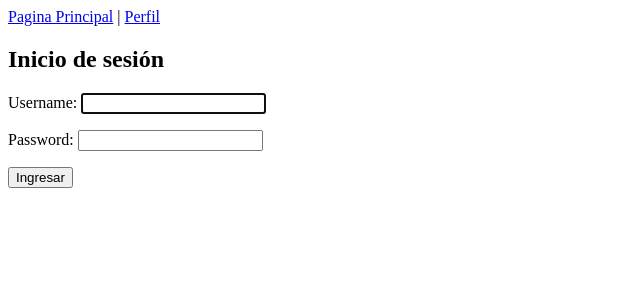
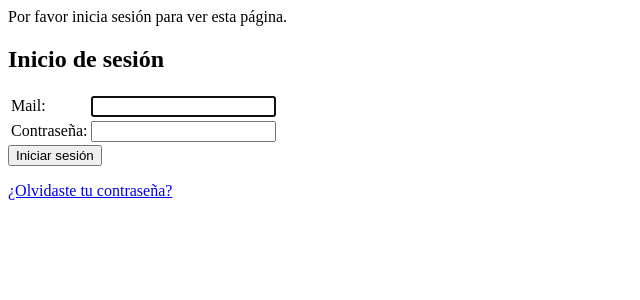
Before and after one commit to lucasquieresopa/proyecto_veterinaria, a Django app: a page that uses pages/templates/registration/login.html in a window 1280 px wide. Shown: the top 300 px of the page, without its empty margins (0-640 px from the left). Run offline with Django 4.2, Linux system fonts and the light colour scheme.

Commit message:
personalizo el login

```diff
--- a/pages/templates/registration/login.html
+++ b/pages/templates/registration/login.html
@@ -1,14 +1,38 @@
 <!-- templates/registration/login.html -->
 <!-- se agrega una carpeta "registration" porque django por defecto busca el registro en ella-->
 
-{% extends 'base.html' %}       <!-- extiende de base.html -->
+{% block content %}
+    {% if form.errors %}
+        <p>Los datos ingresados no son validos, por favor intentelo de nuevo.</p>
+    {% endif %}
 
-{% block content %}
+    {% if next %}
+        {% if user.is_authenticated %}
+        <p>Tu cuenta no tiene acceso a esta página. Para continuar,
+        por favor inicie sesión para acceder.</p>
+        {% else %}
+        <p>Por favor inicia sesión para ver esta página.</p>
+        {% endif %}
+    {% endif %}
 
-<h2>Inicio de sesión</h2>
-<form method="post">            <!-- se especifica el method "post" porque se envía data al servidor, si se recibiera sería "get"-->
-{% csrf_token %}            <!-- cuestiones de seguridad -->
-{{ form.as_p }}             <!-- genera etiquetas de parrafos -->
-<button type="submit">Ingresar</button>
-</form>
+    <h2>Inicio de sesión</h2>
+    <form method="post" action="{% url 'login' %}"> <!-- se especifica el method "post" porque se envía data al servidor, si se recibiera sería "get"-->
+    {% csrf_token %}    <!-- cuestiones de seguridad -->
+    <table>
+      <tr>
+        <td>Mail:</td>
+        <td>{{ form.username }}</td>
+      </tr>
+      <tr>
+        <td>Contraseña:</td>
+        <td>{{ form.password }}</td>
+      </tr>
+    </table>
+    <input type="submit" value="Iniciar sesión">
+    <input type="hidden" name="next" value="{{ next }}">
+  </form>
+
+  {# Assumes you setup the password_reset view in your URLconf #}
+  <p><a href="{% url 'password_reset' %}">¿Olvidaste tu contraseña?</a></p>
+
 {% endblock content %}
```
Also changed, not shown: db.sqlite3.
